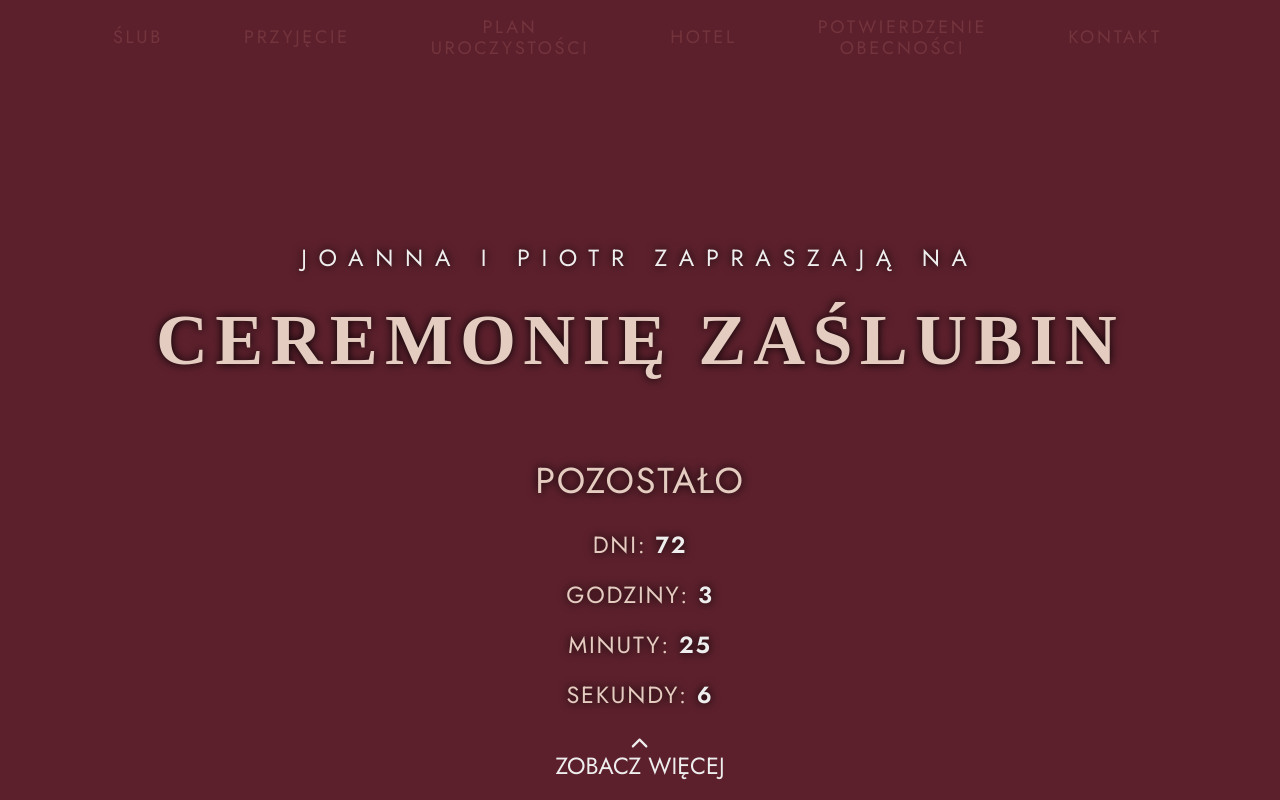
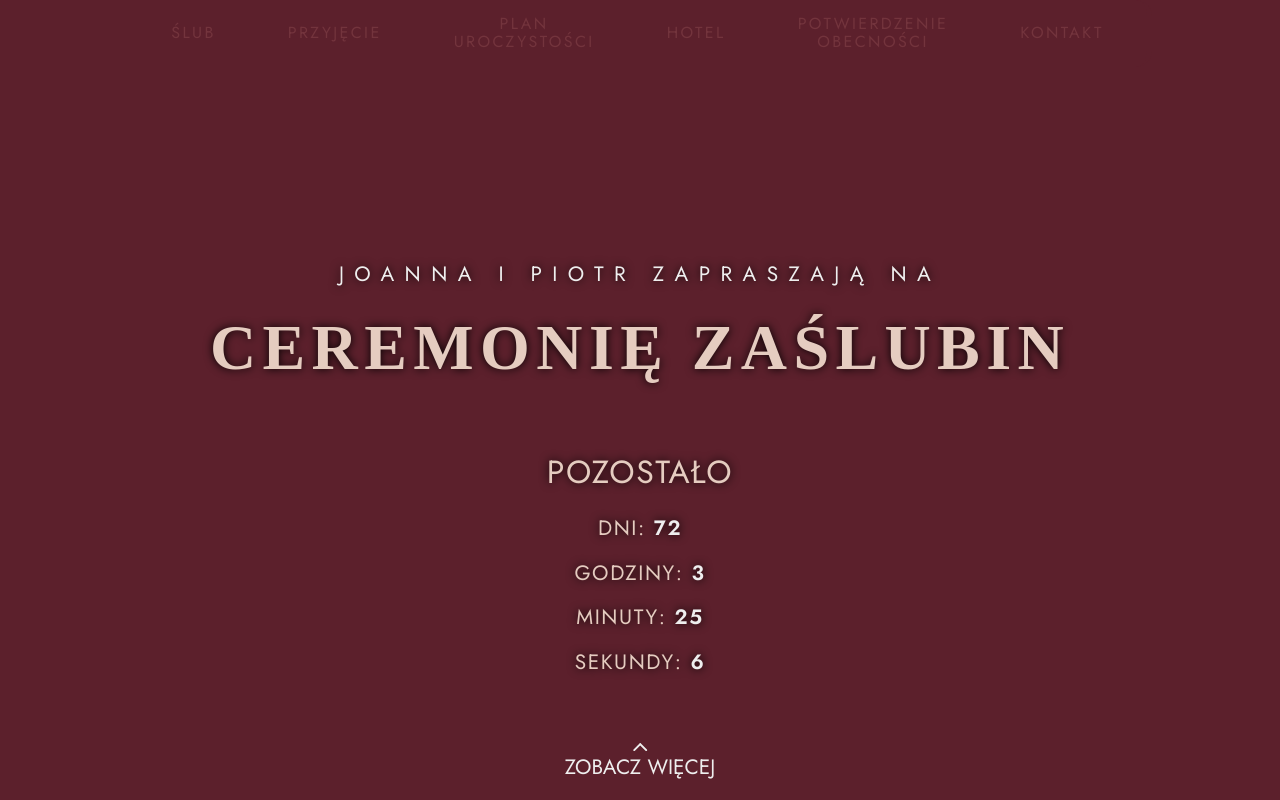
Before and after one commit to pkasprzak9/wesele, a React (Create React App) app: page / in a window 1280 px wide. Shown: the top 800 px of the page. Built offline with nearby package versions, Linux system fonts and the light colour scheme.

Commit message:
style: Refactor global.scss for responsive font sizes and improved image layout

```diff
--- a/src/styles/global.scss
+++ b/src/styles/global.scss
@@ -2,12 +2,6 @@
 @import './colors';
 @import './fonts';
 @import './variables';
-
-html {
-  @media (min-width: 960px) {
-    font-size: 18px;
-  }
-}
 
 body {
   font-family: $font-body;
```
